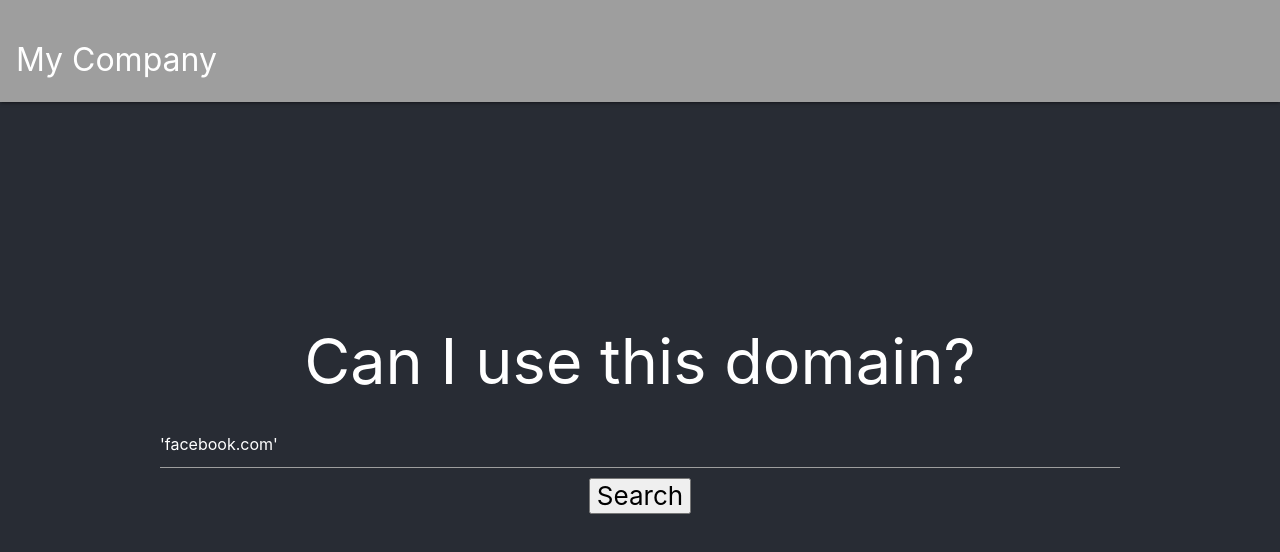
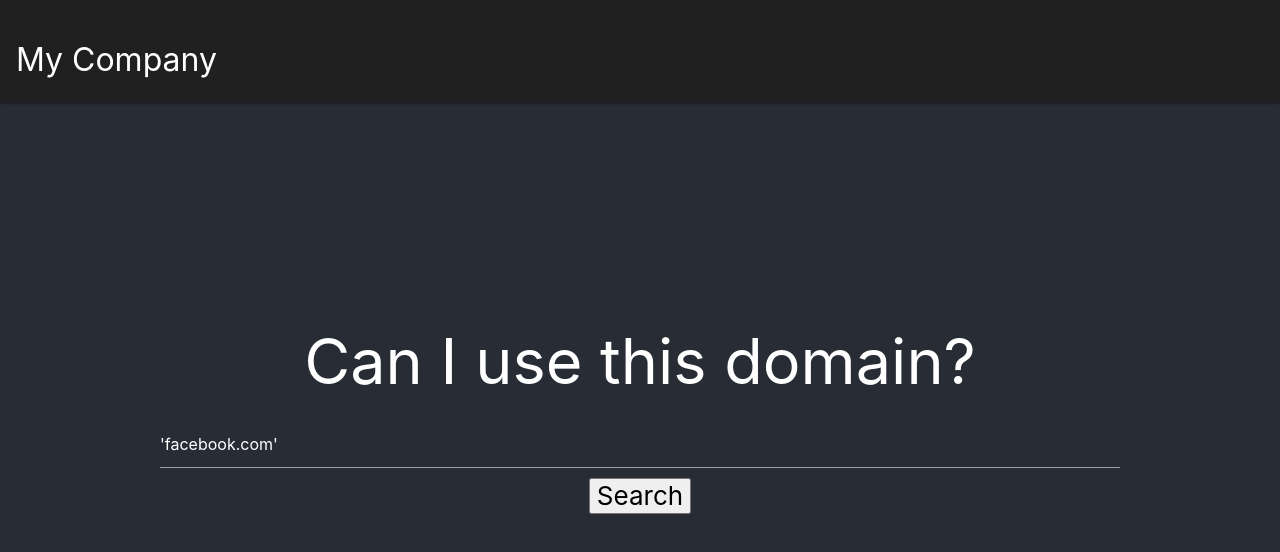
Before and after one commit to brandon-kyle-bailey/pwned-app, a React (Create React App) app: page / in a window 1280 px wide. Shown: the top 552 px of the page. Built offline with nearby package versions, Linux system fonts and the light colour scheme.

Commit message:
removing material ui override of nav bar background color

```diff
--- a/src/components/NavBar.js
+++ b/src/components/NavBar.js
@@ -5,7 +5,7 @@ import '../css/NavBar.css';
 function NavBar() {
 
 return(
-    <nav className="nav-bar grey">
+    <nav className="nav-bar">
       <h1>My Company</h1>
   </nav>
 );
```
